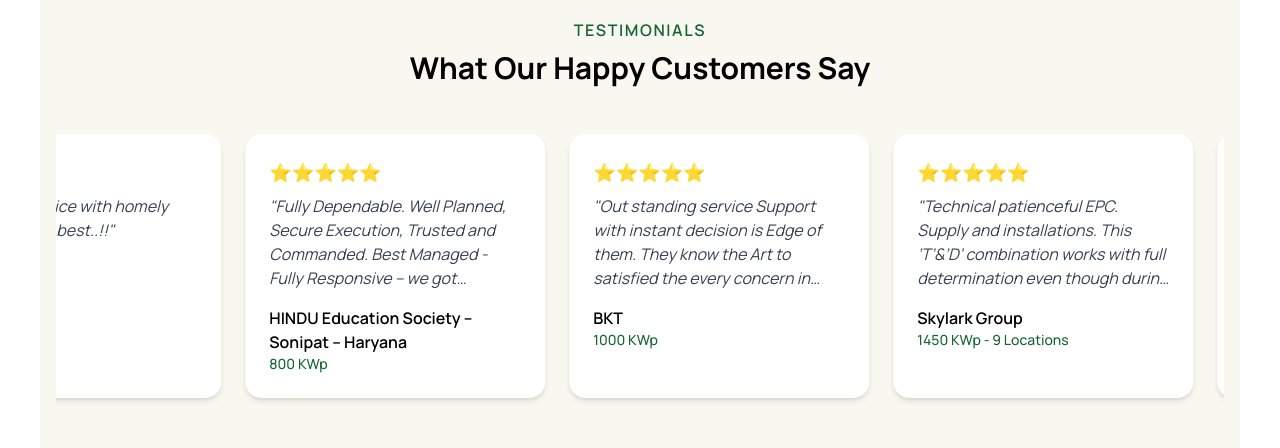
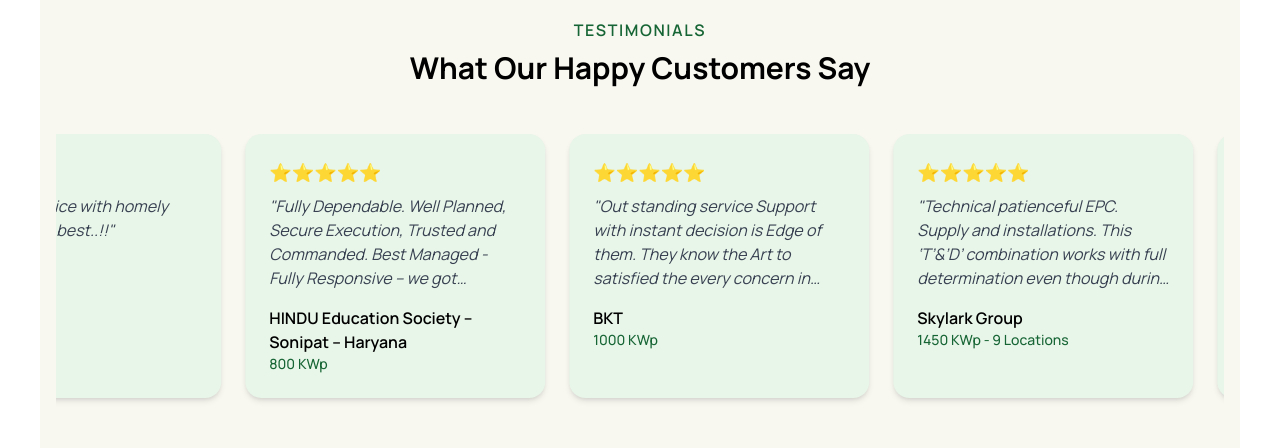
Before and after one commit to vanshika8484/Solar_web, a React (Vite) app: page / in a window 1280 px wide. Shown: the part 9780-10228 px from the top of the page. Built offline with nearby package versions, Linux system fonts and the light colour scheme; a web font is replaced by a local one.

Commit message:
Update Ctpage.jsx

```diff
--- a/src/components/Ctpage.jsx
+++ b/src/components/Ctpage.jsx
@@ -86,8 +86,13 @@ export default function Ctpage() {
           {loopTestimonials.map((t, index) => (
             <motion.div
               key={index}
-              whileHover={{ scale: 1.05, boxShadow: "0 12px 30px rgba(0, 0, 0, 0.15)" }}
-              className="min-w-[300px] max-w-sm bg-white p-6 rounded-2xl shadow-md text-black transition-all duration-300 cursor-pointer hover:bg-[#e8f5e9]"
+              whileHover={{
+                scale: 1.05,
+                backgroundColor: "#ffffff",
+                color: "#000000",
+                boxShadow: "0 12px 30px rgba(0, 0, 0, 0.15)",
+              }}
+              className="min-w-[300px] max-w-sm bg-[#e8f5e9] p-6 rounded-2xl shadow-md text-black transition-all duration-300 cursor-pointer"
             >
               <div className="flex mb-2 text-yellow-400 text-lg">{"⭐".repeat(5)}</div>
               <p className="text-gray-700 italic mb-4 line-clamp-4">"{t.feedback}"</p>
```
